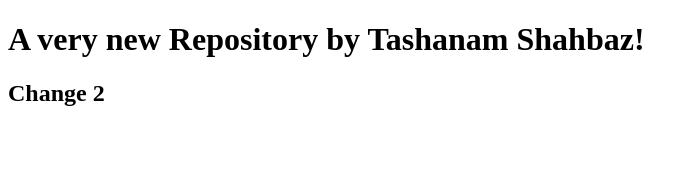
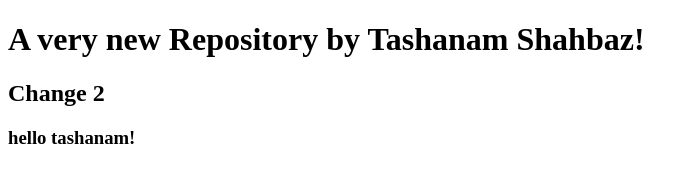
Before and after one commit to ShahbazTashanam72/Bootcamp_2020, a plain HTML site: page index.html in a window 1280 px wide. Shown: the whole page, without its empty margins (0-697 px from the left). Drawn offline with Linux system fonts and the light colour scheme.

Commit message:
Update index.html

```diff
--- a/index.html
+++ b/index.html
@@ -8,5 +8,6 @@
 <body>
     <h1>A very new Repository by Tashanam Shahbaz!</h1>
     <h2>Change 2</h2>
+    <h3>hello tashanam!</h3>
 </body>
 </html>
```
